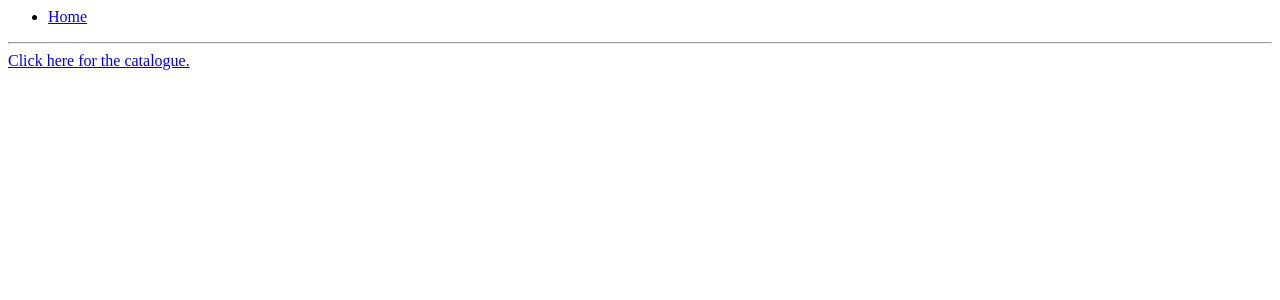
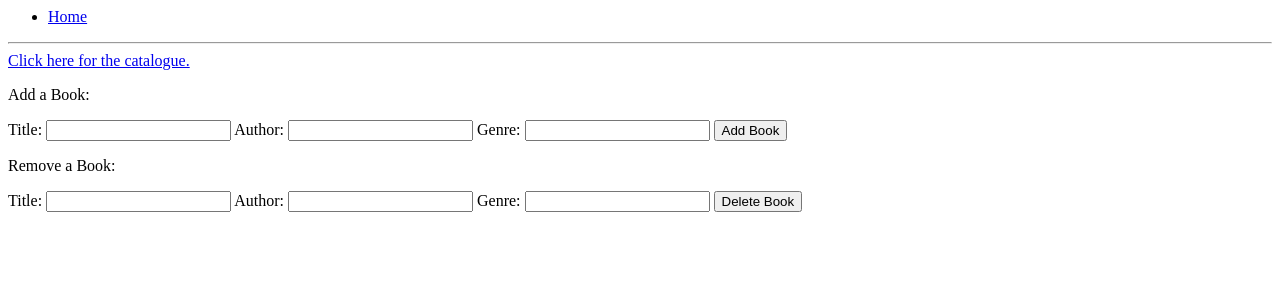
Before and after one commit to ASGili/library_homework, a Flask app: page / in a window 1280 px wide. Shown: the top 300 px of the page. Run offline with Flask 3, Linux system fonts and the light colour scheme.

Commit message:
add_book working

```diff
--- a/controllers/controller.py
+++ b/controllers/controller.py
@@ -1,11 +1,24 @@
 from flask import render_template, request
 from app import app
-from models.catalogue import books
+from models.catalogue import books, add_book
 from models.book import Book
 
 @app.route('/')
 def index():
     return render_template('index.html',title="Home Page")
+
+@app.route('/', methods=['POST'])
+def adddel_book():
+    if request.form['submit'] == "Add Book":
+        book_title = request.form['title']
+        book_author = request.form['author']
+        book_genre = request.form['genre']
+        new_book = Book(book_title,book_author,book_genre)
+        add_book(new_book)
+        return index()
+    elif request.form['submit'] == "Delete Book":
+        pass
+
 
 @app.route('/catalogue/')
 def catalogue():
--- a/models/catalogue.py
+++ b/models/catalogue.py
@@ -5,3 +5,6 @@ book2 = Book("The Shining","Stephen King","Horror")
 book3 = Book("American Psycho","Bret Easton Ellis","Contemporary")
 
 books = [book1,book2,book3]
+
+def add_book(book):
+    books.append(book)
--- a/templates/index.html
+++ b/templates/index.html
@@ -3,4 +3,26 @@
 
 <a href="/catalogue/">Click here for the catalogue.</a>
 
+<p>Add a Book:</p>
+<form name= "add_book" method="POST">
+    <label for="title">Title:</label>
+    <input type="text" name="title">
+    <label for="author">Author:</label>
+    <input type="text" name="author">
+    <label for="genre">Genre:</label>
+    <input type="text" name="genre">
+    <input type="submit" name="submit" value="Add Book">
+</form>
+
+<p>Remove a Book:</p>
+<form name="del_book" method="POST">
+    <label for="title">Title:</label>
+    <input>
+    <label for="author">Author:</label>
+    <input>
+    <label for="genre">Genre:</label>
+    <input>
+    <input type="submit" name="submit" value="Delete Book">
+</form>
+
 {% endblock %}
```
